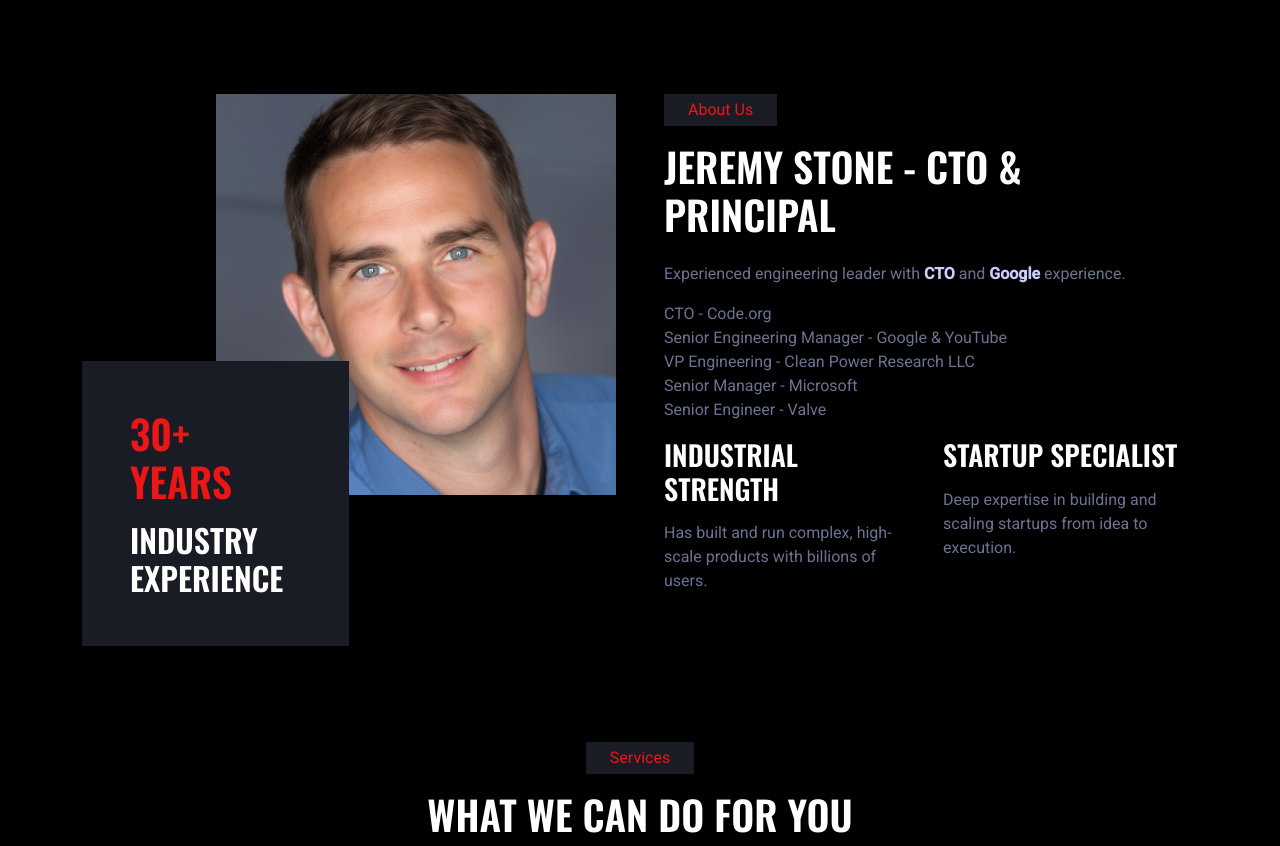
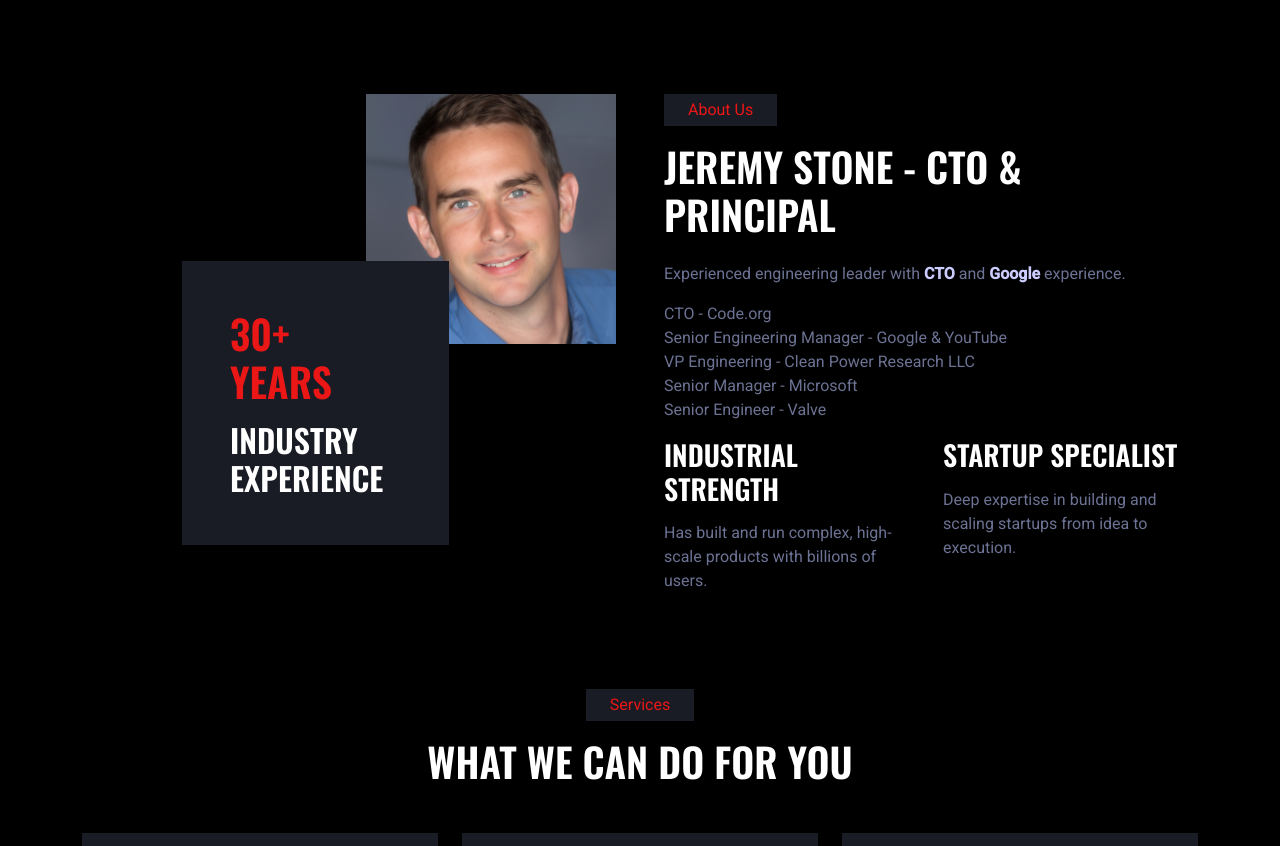
Before and after one commit to jeremydstone/magnitude_web, a website with bundled scripts: page index.html in a window 1280 px wide. Shown: the part 609-1455 px from the top of the page. Built offline with nearby package versions, Linux system fonts and the light colour scheme.

Commit message:
Refine About section layout: resize headshot and reposition experience block
- Reduce headshot image to 250x250, anchored to upper right
- Shift "30+ Years Industry Experience" block right and down to
  overlap the headshot with a higher z-index

Co-Authored-By: Claude Opus 4.6 <noreply@anthropic.com>

```diff
--- a/index.html
+++ b/index.html
@@ -67,8 +67,8 @@
             <div class="row g-5">
                 <div class="col-lg-6 wow fadeIn" data-wow-delay="0.1s">
                     <div class="d-flex flex-column">
-                        <img class="img-fluid w-75 align-self-end" src="img/headshot.jpg" alt="">
-                        <div class="w-50 bg-secondary p-5" style="margin-top: -25%;">
+                        <img class="img-fluid align-self-end" src="img/headshot.jpg" alt="" style="width: 250px; height: 250px;">
+                        <div class="w-50 bg-secondary p-5" style="margin-top: -25%; margin-left: 100px; position: relative; z-index: 1; top: 50px;">
                             <h1 class="text-uppercase text-primary mb-3">30+ Years</h1>
                             <h2 class="text-uppercase mb-0">Industry Experience</h2>
                         </div>
```
